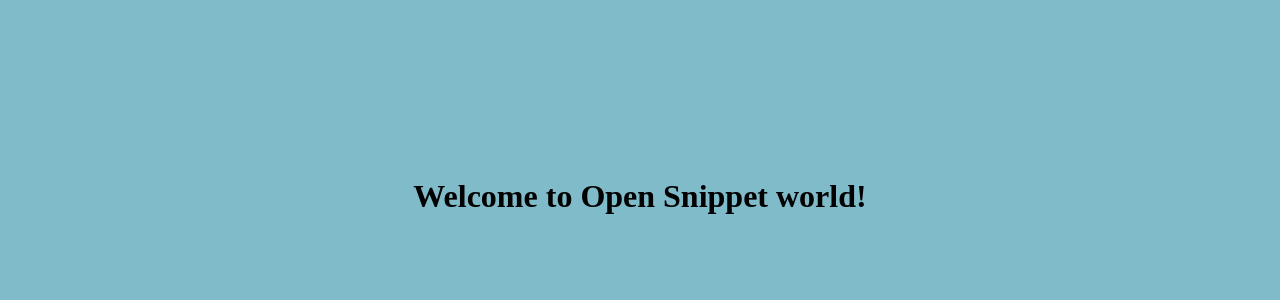
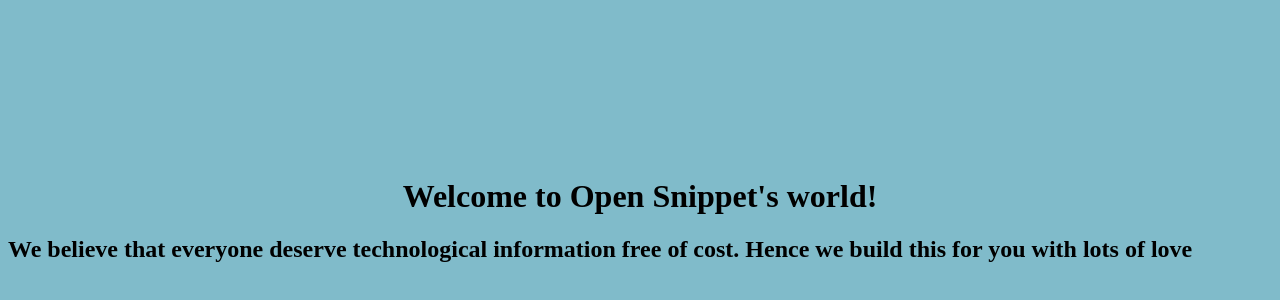
Before and after one commit to opensnippet/OpenSnippet, a plain HTML site: page index.html in a window 1280 px wide. Shown: the part 328-628 px from the top of the page. Drawn offline with Linux system fonts and the light colour scheme.

Commit message:
Update index.html

```diff
--- a/index.html
+++ b/index.html
@@ -16,6 +16,7 @@
     </style>
   </head>
   <body>
-    <h1>Welcome to Open Snippet world!</h1>
+    <h1>Welcome to Open Snippet's world!</h1>
+    <h2> We believe that everyone deserve technological information free of cost. Hence we build this for you with lots of love </h2>
   </body>
 </html>
```
